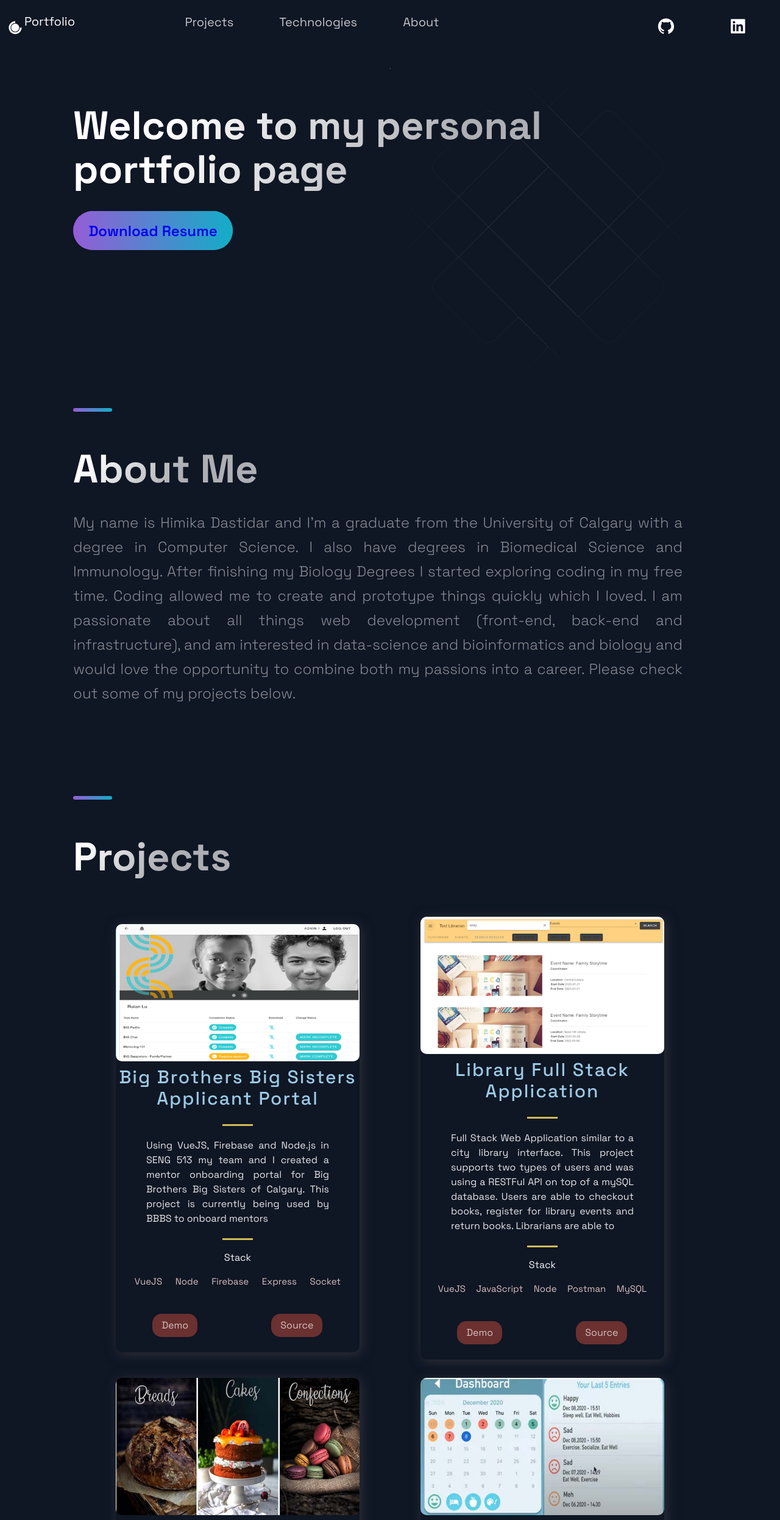
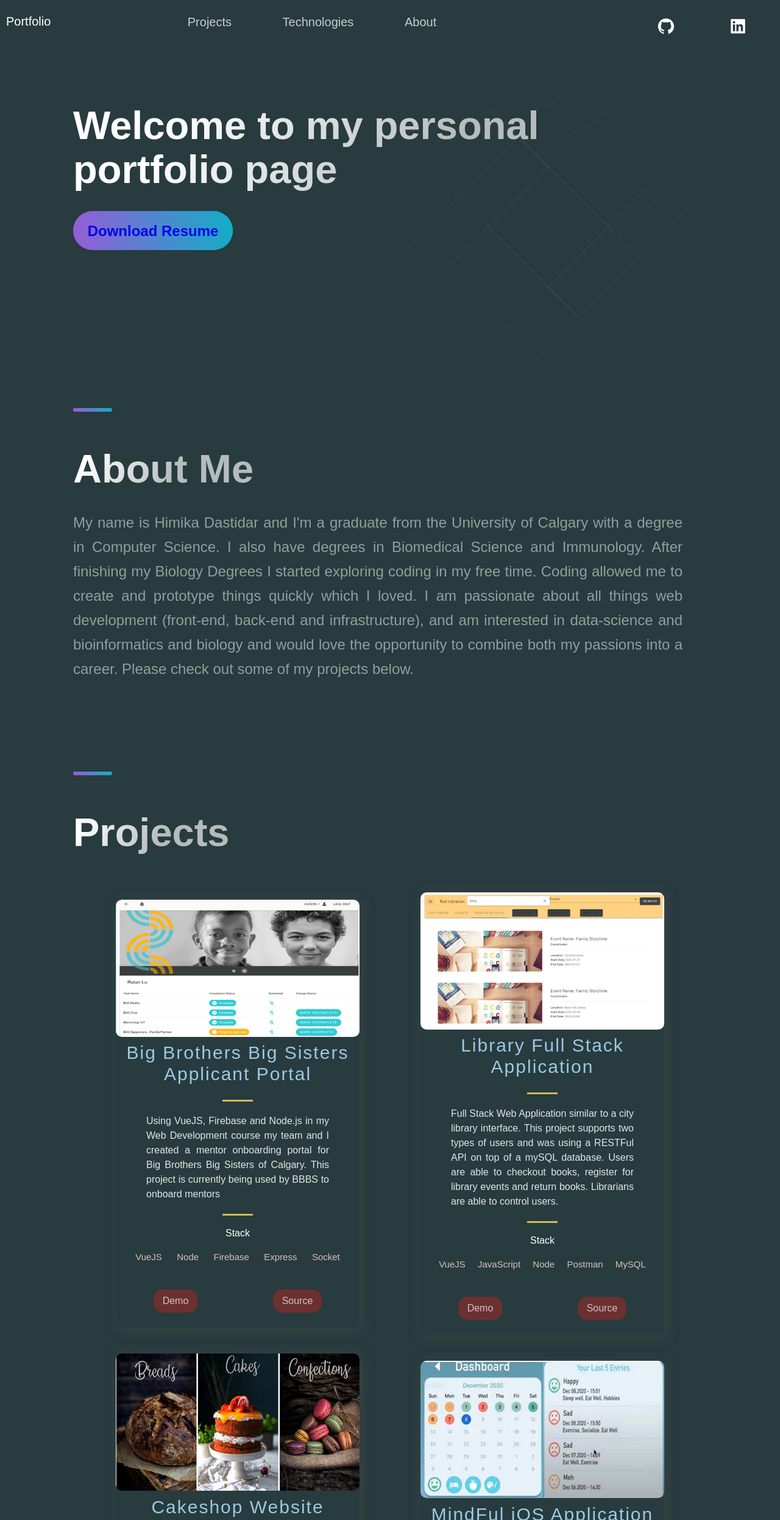
Before and after one commit to velvetarchangel/portfolio_website, a Next.js app: page / in a window 1280 px wide. Shown: the top 2492 px of the page at 61% size. Built offline with nearby package versions, Linux system fonts and the light colour scheme.

Commit message:
Add acknowledgement in ReadME.md

```diff
--- a/src/components/Header/Header.js
+++ b/src/components/Header/Header.js
@@ -1,6 +1,6 @@
 import Link from "next/link";
 import React from "react";
-import { AiFillGithub, AiFillInstagram, AiFillLinkedin } from "react-icons/ai";
+import { AiFillGithub, AiFillLinkedin } from "react-icons/ai";
 import { DiCssdeck } from "react-icons/di";
 
 import {
@@ -18,7 +18,6 @@ const Header = () => (
     <Div1>
       <Link href="/">
         <a style={{ display: "flex", alignItems: "center", color: "white" }}>
-          <DiCssdeck size="3rem" />
           <Span>Portfolio</Span>
         </a>
       </Link>
--- a/src/constants/constants.js
+++ b/src/constants/constants.js
@@ -2,7 +2,8 @@ export const projects = [
   {
     title: "Big Brothers Big Sisters Applicant Portal",
     description:
-      "Using VueJS, Firebase and Node.js in SENG 513 my team and I created a mentor onboarding portal for Big Brothers Big Sisters of Calgary. This project is currently being used by BBBS to onboard mentors",
+      "Using VueJS, Firebase and Node.js in my Web Development course my team and I created a mentor onboarding portal for Big Brothers Big Sisters of Calgary. \
+      This project is currently being used by BBBS to onboard mentors",
     image: "/images/1.png",
     tags: ["VueJS", "Node", "Firebase", "Express", "Socket"],
     source:
@@ -13,7 +14,8 @@ export const projects = [
   {
     title: "Library Full Stack Application",
     description:
-      "Full Stack Web Application similar to a city library interface. This project supports two types of users and was using a RESTFul API on top of a mySQL database. Users are able to checkout books, register for library events and return books. Librarians are able to  ",
+      "Full Stack Web Application similar to a city library interface. This project supports two types of users and was using a RESTFul API on top of a mySQL database. \
+      Users are able to checkout books, register for library events and return books. Librarians are able to control users.",
     image: "/images/2.png",
     tags: ["VueJS", "JavaScript", "Node", "Postman", "MySQL"],
     source: "https://github.com/velvetarchangel/Library_Full_Stack_App",
--- a/src/styles/globals.js
+++ b/src/styles/globals.js
@@ -1,5 +1,5 @@
-import { createGlobalStyle } from 'styled-components';
-import { normalize } from 'styled-normalize';
+import { createGlobalStyle } from "styled-components";
+import { normalize } from "styled-normalize";
 
 const GlobalStyles = createGlobalStyle`
   ${normalize};
@@ -15,15 +15,16 @@ const GlobalStyles = createGlobalStyle`
 
   }
   body {
-    font-family: ${props => props.theme.fonts.main};
+    font-family: ${(props) => props.theme.fonts.main};
     font-size: 1.6rem;
-    background: ${props => props.theme.colors.background1};
-    color: ${props => props.theme.colors.primary1};
+    background: ${(props) => props.theme.colors.background1};
+    color: ${(props) => props.theme.colors.primary1};
     cursor: default;
 
   }
   h1,h2,h3,h4,h5,h6,button {
-    font-family: ${props => props.theme.fonts.title};
+    font-family: ${(props) => props.theme.fonts.title};
+    color: ${(props) => props.theme.colors.primary1};
   }
   a {
     text-decoration: none;
--- a/src/themes/default.js
+++ b/src/themes/default.js
@@ -1,22 +1,23 @@
 export default {
   // Temp fonts
   fonts: {
-    title: "Space Grotesk, sans-serif",
-    main: "Space Grotesk, sans-serif"
+    title: "Work Sans, sans-serif",
+    main: "Source Sans Pro, sans-serif",
   },
   // Colors for layout
   colors: {
-    primary1: "hsl(204,23.8%,95.9%)",
-    background1: "#0F1624",
-    accent1: "hsl(34.9,98.6%,72.9%)",
-    button: "hsl(205.1,100%,36.1%)",
+    //primary1: "hsl(204,23.8%,95.9%)",
+    primary1: "#FFFFFF",
+    background1: "hsl(188, 22%, 20%)",
+    accent1: "hsl(188, 22%, 36%)",
+    button: "hsl(11, 59%, 72%)",
     background2: "hsl(232.7,27.3%,23.7%)",
   },
   // Breakpoints for responsive design
   breakpoints: {
-    sm: 'screen and (max-width: 640px)',
-    md: 'screen and (max-width: 768px)',
-    lg: 'screen and (max-width: 1024px)',
-    xl: 'screen and (max-width: 1280px)'
+    sm: "screen and (max-width: 640px)",
+    md: "screen and (max-width: 768px)",
+    lg: "screen and (max-width: 1024px)",
+    xl: "screen and (max-width: 1280px)",
   },
-}
+};
```
Also changed, not shown: src/styles/GlobalComponents/Button.js (+12 -5 lines), 2 other files (tests, documents, lock files or other folders).
